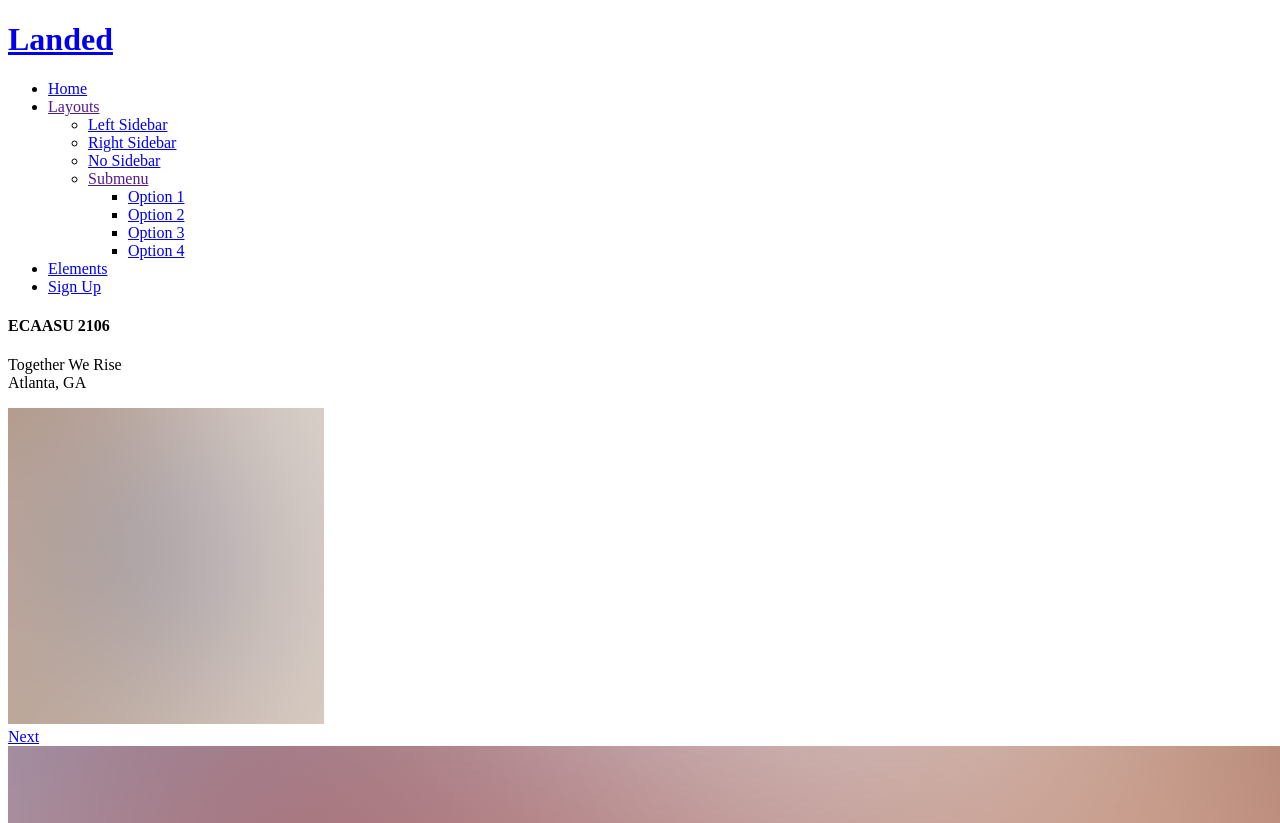
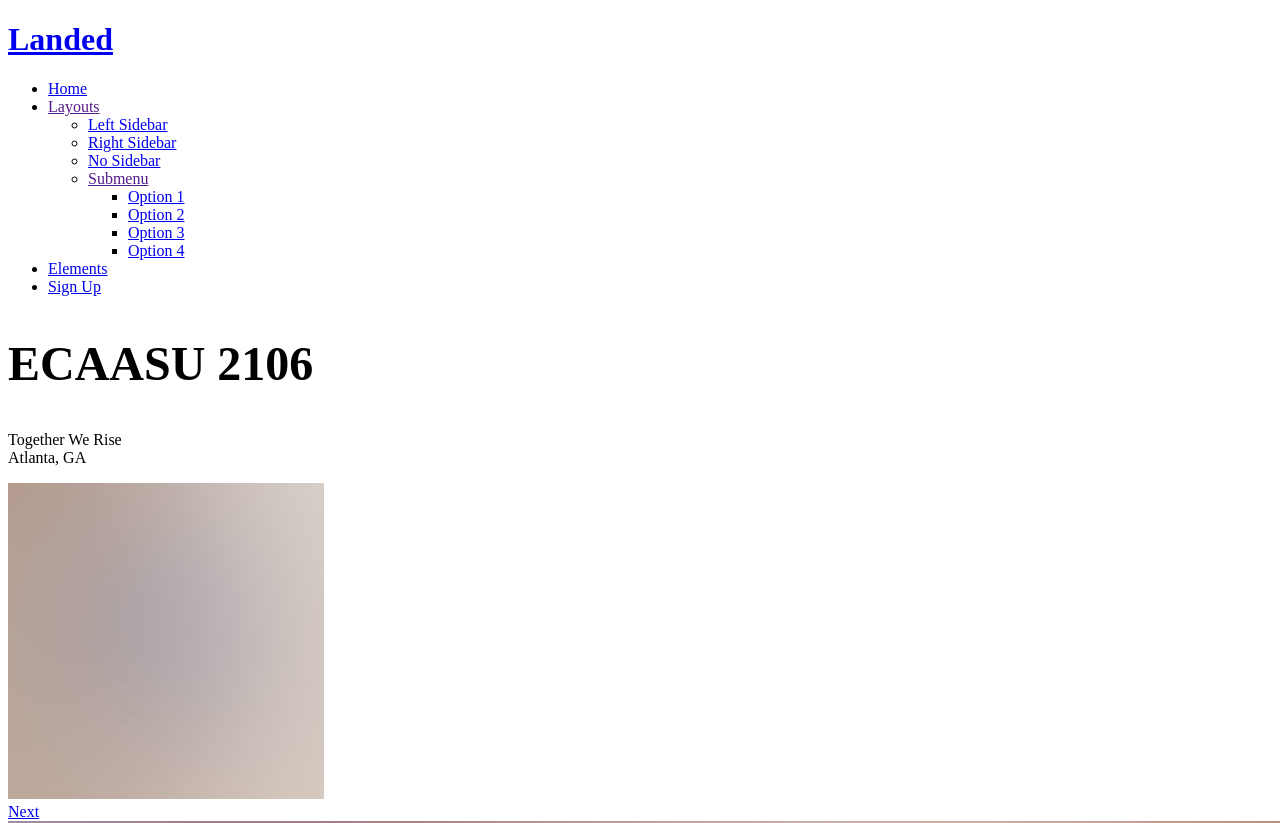
Before and after one commit to aytsou147/ECAASU2016, a plain HTML site: page index.html in a window 1280 px wide. Shown: the top 823 px of the page. Drawn offline with Linux system fonts and the light colour scheme; a script that the page names is missing.

Commit message:
Changed title size

```diff
--- a/index.html
+++ b/index.html
@@ -61,7 +61,7 @@
 			<section id="banner">
 				<div class="content">
 					<header>
-						<h4>ECAASU 2106</h4>
+						<h2 style="font-size:300%"><strong>ECAASU 2106</strong></h2>
 						<p>Together We Rise<br />
 						Atlanta, GA</p>
 					</header>
```
